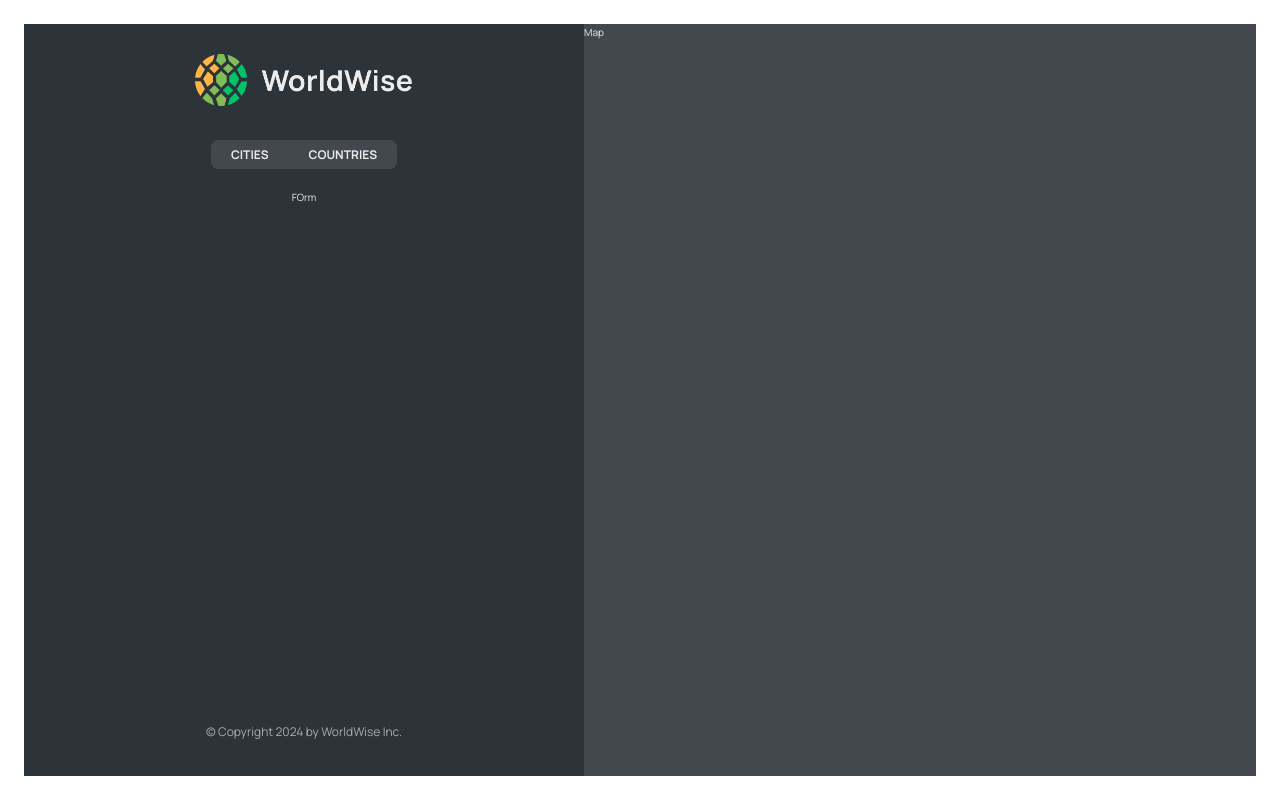
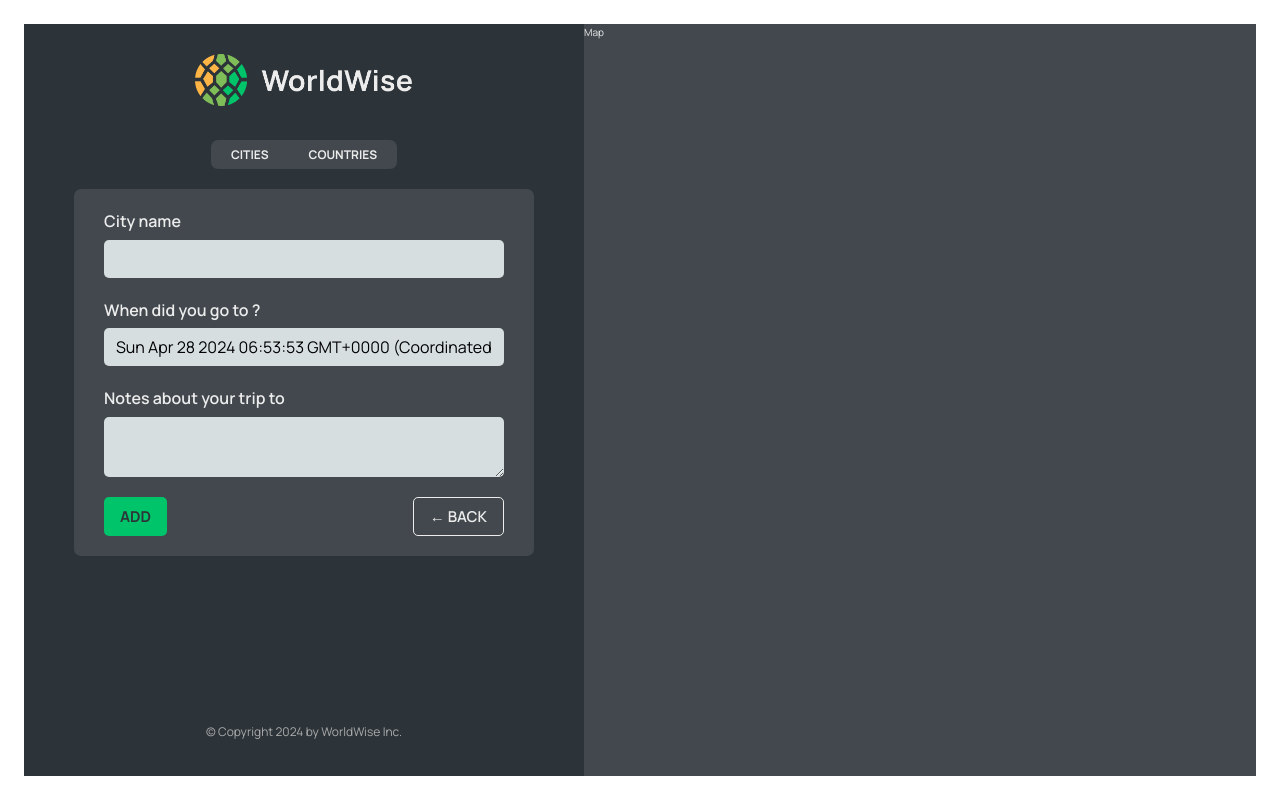
Before and after one commit to kartick17/world-wise, a React (Vite) app: page /app/form in a window 1280 px wide. Built offline with nearby package versions, Linux system fonts and the light colour scheme; data requests are answered from the project's data file.

Commit message:
Set params and query string in url and get values from them

```diff
--- a/src/App.jsx
+++ b/src/App.jsx
@@ -1,4 +1,6 @@
-import { BrowserRouter, Route, Routes } from 'react-router-dom'
+import { useEffect, useState } from 'react'
+import { BrowserRouter, Navigate, Route, Routes } from 'react-router-dom'
+
 import Home from './pages/Homepage'
 import Product from './pages/Product'
 import Pricing from './pages/Pricing'
@@ -6,9 +8,9 @@
 import AppLayout from './pages/AppLayout'
 import Login from './pages/Login'
 import City from './components/City'
-import { useEffect, useState } from 'react'
 import CityList from './components/CityList'
 import CountryList from './components/CountryList'
+import Form from './components/Form'
 
 const BASE_URL = `http://localhost:8000`
 
@@ -42,19 +44,20 @@
           <Route path='pricing' element={<Pricing />} />
           <Route path='login' element={<Login />} />
           <Route path='app' element={<AppLayout />}>
-            <Route
-              index
-              element={<CityList cities={cities} isLoading={isLoading} />}
-            />
+            <Route index element={<Navigate replace to='cities' />} />
             <Route
               path='cities'
               element={<CityList cities={cities} isLoading={isLoading} />}
             />
             <Route
+              path='cities/:id'
+              element={<City cities={cities} isLoading={isLoading} />}
+            />
+            <Route
               path='countries'
               element={<CountryList cities={cities} isLoading={isLoading} />}
             />
-            <Route path='form' element={<p>FOrm</p>} />
+            <Route path='form' element={<Form />} />
           </Route>
           <Route path='*' element={<PageNotFound />} />
         </Routes>
--- /dev/null
+++ b/src/components/Button.jsx
@@ -0,0 +1,11 @@
+import styles from './Button.module.css'
+
+function Button({ children, type, onClick }) {
+  return (
+    <button className={`${styles.btn} ${styles[type]}`} onClick={onClick}>
+      {children}
+    </button>
+  )
+}
+
+export default Button
--- a/src/components/CityItem.jsx
+++ b/src/components/CityItem.jsx
@@ -1,3 +1,4 @@
+import { Link } from 'react-router-dom'
 import styles from './CityItem.module.css'
 
 const formatDate = (date) =>
@@ -8,14 +9,18 @@
   }).format(new Date(date))
 
 function CityItem({ city }) {
-  const { cityName, emoji, date, notes } = city
+  const { cityName, emoji, date, notes, id, position } = city
+  const { lat, lng } = position
+
   return (
-    <li className={styles.cityItem}>
-      <span className={styles.emoji}>{emoji}</span>
-      <h3 className={styles.name}>{cityName}</h3>
-      <time className={styles.date}>{formatDate(date)}</time>
+    <li>
+      <Link className={styles.cityItem} to={`${id}?lat=${lat}&lng=${lng}`}>
+        <span className={styles.emoji}>{emoji}</span>
+        <h3 className={styles.name}>{cityName}</h3>
+        <time className={styles.date}>{formatDate(date)}</time>
 
-      <button className={styles.deleteBtn}>&times;</button>
+        <button className={styles.deleteBtn}>&times;</button>
+      </Link>
     </li>
   )
 }
--- a/src/components/Form.jsx
+++ b/src/components/Form.jsx
@@ -1,29 +1,33 @@
 // "https://api.bigdatacloud.net/data/reverse-geocode-client?latitude=0&longitude=0"
 
-import { useState } from "react";
+import { useState } from 'react'
+import { useNavigate } from 'react-router-dom'
 
-import styles from "./Form.module.css";
+import styles from './Form.module.css'
+import Button from './Button'
 
 export function convertToEmoji(countryCode) {
   const codePoints = countryCode
     .toUpperCase()
-    .split("")
-    .map((char) => 127397 + char.charCodeAt());
-  return String.fromCodePoint(...codePoints);
+    .split('')
+    .map((char) => 127397 + char.charCodeAt())
+  return String.fromCodePoint(...codePoints)
 }
 
 function Form() {
-  const [cityName, setCityName] = useState("");
-  const [country, setCountry] = useState("");
-  const [date, setDate] = useState(new Date());
-  const [notes, setNotes] = useState("");
+  const [cityName, setCityName] = useState('')
+  const [country, setCountry] = useState('')
+  const [date, setDate] = useState(new Date())
+  const [notes, setNotes] = useState('')
+
+  const navigate = useNavigate()
 
   return (
     <form className={styles.form}>
       <div className={styles.row}>
-        <label htmlFor="cityName">City name</label>
+        <label htmlFor='cityName'>City name</label>
         <input
-          id="cityName"
+          id='cityName'
           onChange={(e) => setCityName(e.target.value)}
           value={cityName}
         />
@@ -31,29 +35,37 @@
       </div>
 
       <div className={styles.row}>
-        <label htmlFor="date">When did you go to {cityName}?</label>
+        <label htmlFor='date'>When did you go to {cityName}?</label>
         <input
-          id="date"
+          id='date'
           onChange={(e) => setDate(e.target.value)}
           value={date}
         />
       </div>
 
       <div className={styles.row}>
-        <label htmlFor="notes">Notes about your trip to {cityName}</label>
+        <label htmlFor='notes'>Notes about your trip to {cityName}</label>
         <textarea
-          id="notes"
+          id='notes'
           onChange={(e) => setNotes(e.target.value)}
           value={notes}
         />
       </div>
 
       <div className={styles.buttons}>
-        <button>Add</button>
-        <button>&larr; Back</button>
+        <Button type='primary'>Add</Button>
+        <Button
+          type='back'
+          onClick={(e) => {
+            e.preventDefault()
+            navigate(-1)
+          }}
+        >
+          &larr; Back
+        </Button>
       </div>
     </form>
-  );
+  )
 }
 
-export default Form;
+export default Form
--- a/src/components/Map.jsx
+++ b/src/components/Map.jsx
@@ -1,7 +1,19 @@
+import { useNavigate, useSearchParams } from 'react-router-dom'
 import styles from './Map.module.css'
 
 function Map() {
-  return <div className={styles.mapContainer}>Map</div>
+  const navigate = useNavigate()
+
+  const [searchParams, setSearchParams] = useSearchParams()
+
+  const lat = searchParams.get('lat')
+  const lng = searchParams.get('lng')
+
+  return (
+    <div className={styles.mapContainer} onClick={() => navigate('form')}>
+      Map {lat} {lng}
+    </div>
+  )
 }
 
 export default Map
```
